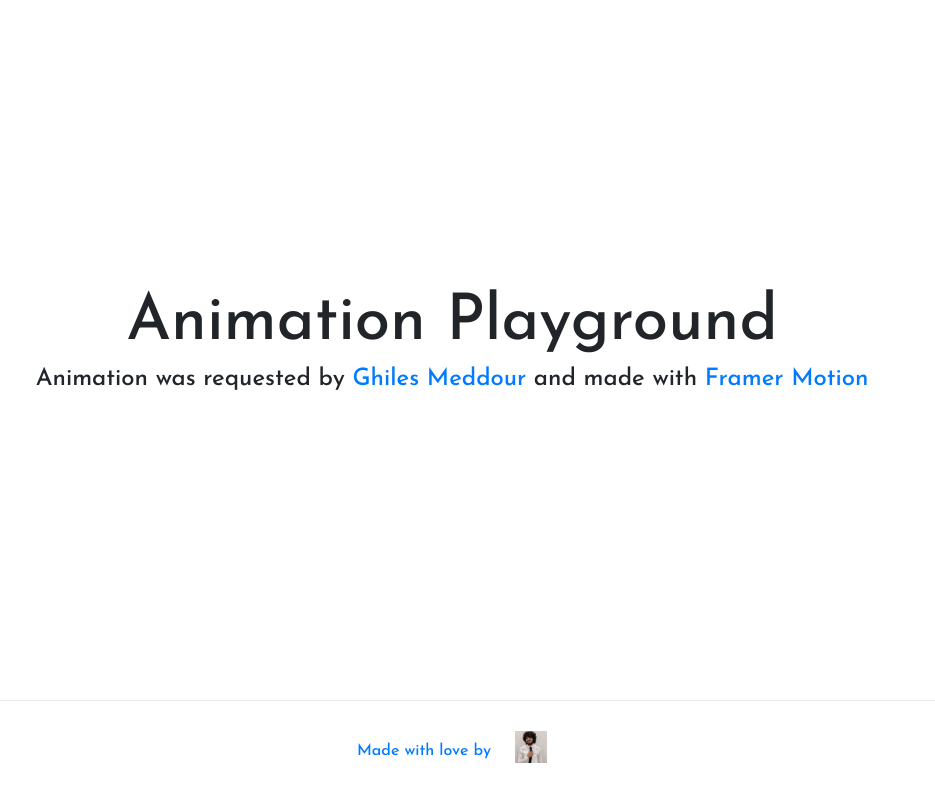
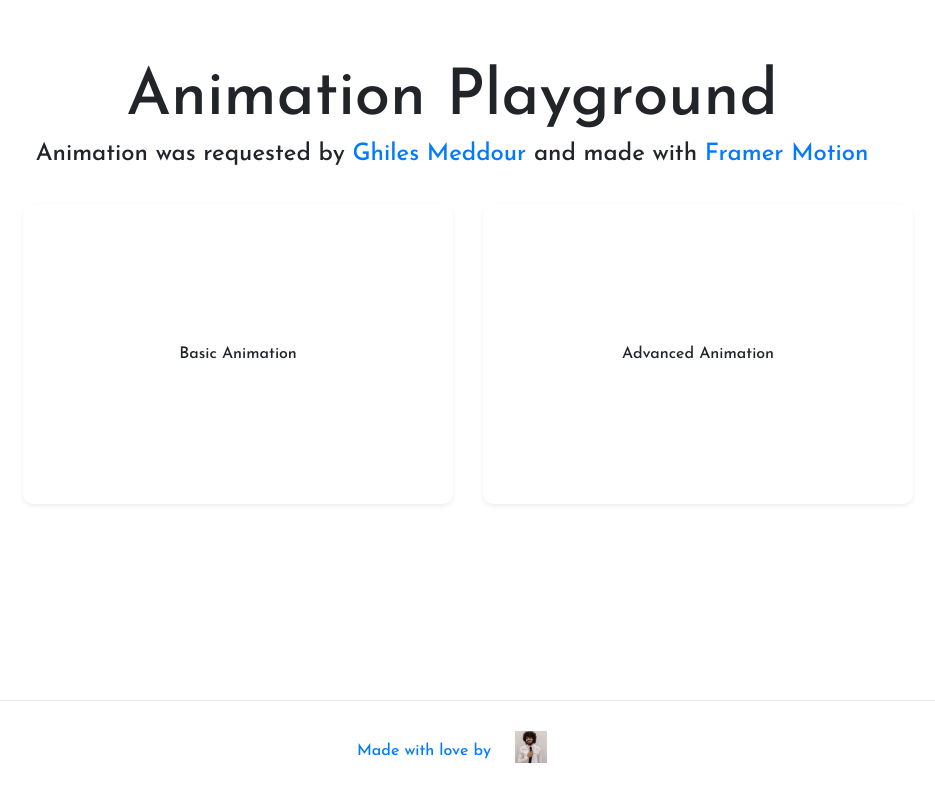
Before and after one commit to OmarMokhfi/anim-meddour, a Next.js app: page / in a window 1280 px wide. Shown: the whole page, without its empty margins (188-1123 px from the left). Built offline with nearby package versions, Linux system fonts and the light colour scheme.

Commit message:
Add: Home page links, Routing and pages

```diff
--- a/pages/index.js
+++ b/pages/index.js
@@ -1,10 +1,11 @@
 import Head from "next/head";
 import Image from "next/image";
+import Link from "next/link";
 import styles from "../styles/Home.module.css";
 
 export default function Home() {
   return (
-    <div className={[styles.container, "container"].join(" ")}>
+    <div className={[styles.container]}>
       <Head>
         <title>Animation Playground</title>
         <meta
@@ -14,15 +15,54 @@ export default function Home() {
         <link rel="icon" href="/favicon.ico" />
       </Head>
 
-      <section className={[styles.main, "row"].join(" ")}>
-        <h1 className={styles.title}>Animation Playground</h1>
+      <main className={[styles.main, "container align-items-center"].join(" ")}>
+        <section className="row justify-content-center">
+          <h1 className={styles.title}>Animation Playground</h1>
 
-        <p className={styles.description}>
-          Animation was requested by{" "}
-          <a href="https://github.com/ghilesmeddour">Ghiles Meddour</a> and made
-          with <a href="https://www.framer.com/developers/">Framer Motion</a>
-        </p>
-      </section>
+          <p className={styles.description}>
+            Animation was requested by{" "}
+            <a
+              href="https://github.com/ghilesmeddour"
+              target="_blank"
+              rel="noopener noreferrer"
+            >
+              Ghiles Meddour
+            </a>{" "}
+            and made with{" "}
+            <a
+              href="https://www.framer.com/developers/"
+              target="_blank"
+              rel="noopener noreferrer"
+            >
+              Framer Motion
+            </a>
+          </p>
+        </section>
+        <section className="row col-10 mx-auto">
+          <div className="col-lg-6 col-md-6 col-12">
+            <Link href="/basic" passHref={true}>
+              <div
+                className={[styles.card, "card text-center shadow-sm"].join(
+                  " "
+                )}
+              >
+                Basic Animation
+              </div>
+            </Link>
+          </div>
+          <div className="col-lg-6 col-md-6 col-12">
+            <Link href="/playground" passHref={true}>
+              <div
+                className={[styles.card, "card text-center shadow-sm"].join(
+                  " "
+                )}
+              >
+                Advanced Animation
+              </div>
+            </Link>
+          </div>
+        </section>
+      </main>
 
       <footer className={styles.footer}>
         <a
--- /dev/null
+++ b/styles/Basic.module.scss
@@ -0,0 +1,22 @@
+.container {
+  width: 100vw;
+  height: 100vh;
+  display: flex;
+  justify-content: center;
+  align-items: center;
+}
+
+.card {
+  padding: 1.5rem;
+  text-align: left;
+  text-decoration: none;
+  border-radius: 10px;
+  transition: color 0.15s ease, box-shadow 0.15s ease;
+  width: 100%;
+  height: 100px;
+  justify-content: center;
+  align-items: center;
+  cursor: pointer;
+  color: #0070f3;
+  border-color: #0070f3;
+}
--- a/styles/Home.module.css
+++ b/styles/Home.module.css
@@ -84,10 +84,14 @@
   text-align: left;
   color: inherit;
   text-decoration: none;
-  border: 1px solid #eaeaea;
+  border-color: transparent;
   border-radius: 10px;
-  transition: color 0.15s ease, border-color 0.15s ease;
-  width: 45%;
+  transition: color 0.15s ease, box-shadow 0.15s ease;
+  width: 100%;
+  height: 300px;
+  justify-content: center;
+  align-items: center;
+  cursor: pointer;
 }
 
 .card:hover,
@@ -97,22 +101,6 @@
   border-color: #0070f3;
 }
 
-.card h2 {
-  margin: 0 0 1rem 0;
-  font-size: 1.5rem;
-}
-
-.card p {
-  margin: 0;
-  font-size: 1.25rem;
-  line-height: 1.5;
-}
-
-.logo {
-  height: 1em;
-  margin-left: 0.5rem;
-}
-
 @media (max-width: 600px) {
   .grid {
     width: 100%;
--- /dev/null
+++ b/styles/Playground.module.scss
@@ -0,0 +1,27 @@
+.container {
+  width: 100vw;
+  height: 100vh;
+  display: flex;
+  justify-content: center;
+  align-items: center;
+}
+
+.card {
+  padding: 1.5rem;
+  text-align: left;
+  text-decoration: none;
+  border-radius: 10px;
+  transition: color 0.15s ease, box-shadow 0.15s ease;
+  width: 100%;
+  height: 100px;
+  justify-content: center;
+  align-items: center;
+  cursor: pointer;
+  color: #0070f3;
+  border-color: #0070f3;
+}
+
+.content {
+  height: 100vh;
+  width: 100%;
+}
```
Also changed, not shown: pages/basic.js (added, +24 -0 lines), pages/playground.js (+21 -1 lines).
